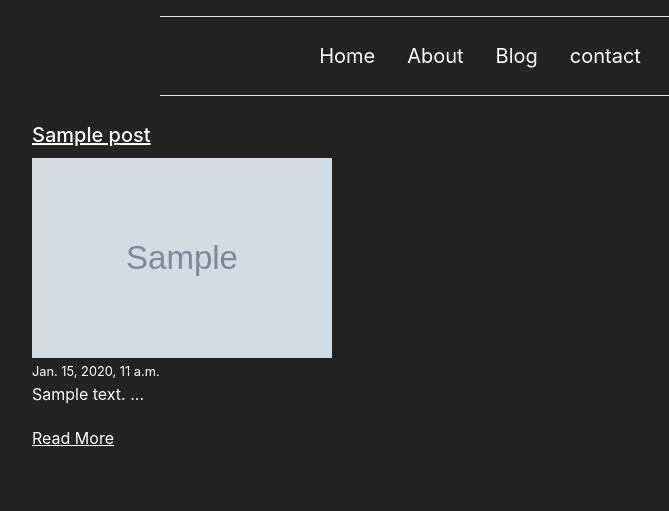
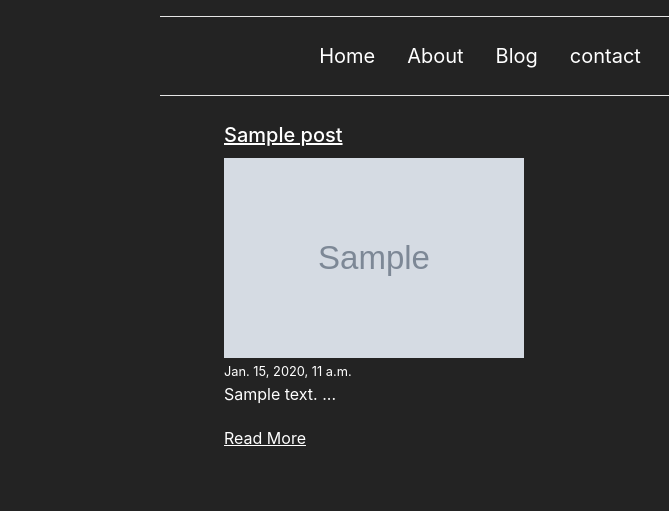
Before and after one commit to joshlewis-py/django_blog_website, a Django app: template blog/templates/blog/post_list.html in a window 1280 px wide. Shown: the part 67-578 px from the top of the page, without its empty margins (160-829 px from the left). Run offline with Django 3.2, Linux system fonts and the light colour scheme; the template is opened without the code that fills it: values that come from a table or form of the project are taken from there, others are empty; tables that the repository leaves empty hold one stand-in row (values such as "Sample post"); grey boxes marked "Sample" are stand-in pictures; some libraries are stand-ins or nearby versions.

Commit message:
Blog format

```diff
--- a/blog/templates/blog/post_list.html
+++ b/blog/templates/blog/post_list.html
@@ -14,15 +14,16 @@
 
 
 
-  <div style="width:85%; margin-left: auto;">
+  <div style="width:70%; margin-left: auto;">
    {% for post in posts %}
-       <div style="float:left; width:500px; height:200px; margin-bottom: 15%;">
+       <div style="float:left; width:500px; height:400px;">
          <h2><a href="{% url 'post_detail' pk=post.pk %}"><u>{{ post.title }}</u></a></h2>
           <a href="{% url 'post_detail' pk=post.pk %}"><img src="{{ post.image.url }}" alt="Smiley face" height="200" width="300"><br></a>
          <small>{{ post.published_date }}</small>
          <p>{{ post.text|linebreaksbr }} ... </p>
          <a href="{% url 'post_detail' pk=post.pk %}"><small><u>Read More</u></small></a>
        </div>
+
    {% endfor%}
    </div>
 
```
